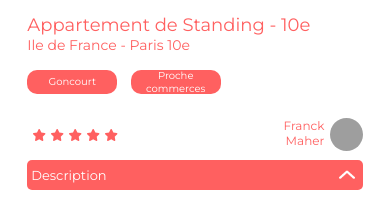
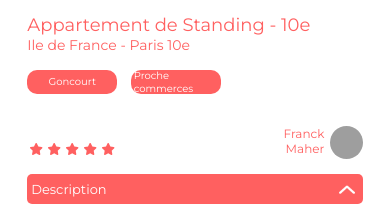
Before and after one commit to Moulay-E/Project_8_Kasa_OpenClassroom, a React (Create React App) app: page /housing/0979876d in a window 390 px wide. Shown: the part 324-532 px from the top of the page. Built offline with nearby package versions, Linux system fonts and the light colour scheme; grey boxes are pictures that could not be loaded.

Commit message:
adjust style, clean jsx

```diff
--- a/src/components/RouteConfig.jsx
+++ b/src/components/RouteConfig.jsx
@@ -1,16 +1,16 @@
 import { BrowserRouter as Router, Routes, Route } from 'react-router-dom';
 import React from 'react';
 import Header from './Header.jsx';
-import Home from '../pages/Home.jsx';
-import About from '../pages/About.jsx';
-import ErrorPage from './error.jsx';
-import Logement from '../pages/Logement.jsx';
+import Home from '../pages/home.jsx';
+import About from '../pages/about.jsx';
+import ErrorPage from './Error.jsx';
+import Logement from '../pages/logement.jsx';
 import Footer from './Footer.jsx';
 import data from '../data/data.json';
 
 function RouteConfig() {
    return (
-      <div className="App">
+      <div className="route">
          <Router>
             <Header />
             <Routes>
--- a/src/pages/home.jsx
+++ b/src/pages/home.jsx
@@ -1,5 +1,5 @@
 import React from 'react';
-import HomeGallery from '../components/homeGallery';
+import HomeGallery from '../components/HomeGallery';
 import data from '../data/data.json';
 import homeBannerImg from '../asset/homeBannerImg.png';
 
--- a/src/styles/logement.scss
+++ b/src/styles/logement.scss
@@ -82,6 +82,7 @@
    gap: 4%;
    padding: 0;
    width: 25.347vw;
+   height: 25px;
 }
 .logement__container__header__tags__li {
    list-style-type: none;
@@ -94,7 +95,8 @@
    padding: 3px;
    display: flex;
    align-items: center;
-   text-align: center;
+   justify-content: center;
+   width: 115px;
 }
 
 .logement__container__aside {
@@ -125,6 +127,10 @@
    border-radius: 50%;
    width: 4.444vw;
    height: 4.444vw;
+}
+
+.logement__container__aside__star {
+   margin-top: 4%;
 }
 .logement__container__aside__star__container {
    list-style-type: none;
@@ -217,6 +223,7 @@
    .logement__container__header__tags {
       width: 100%;
       &__li {
+         height: 18px;
          width: 84px;
          height: 18px;
          font-size: 10px;
@@ -233,7 +240,12 @@
    }
 
    .logement__container__aside__star {
+      display: flex;
       width: 40%;
+      &__container {
+         padding: 0;
+         width: auto;
+      }
    }
    .starActive img {
       height: 18px;
```
